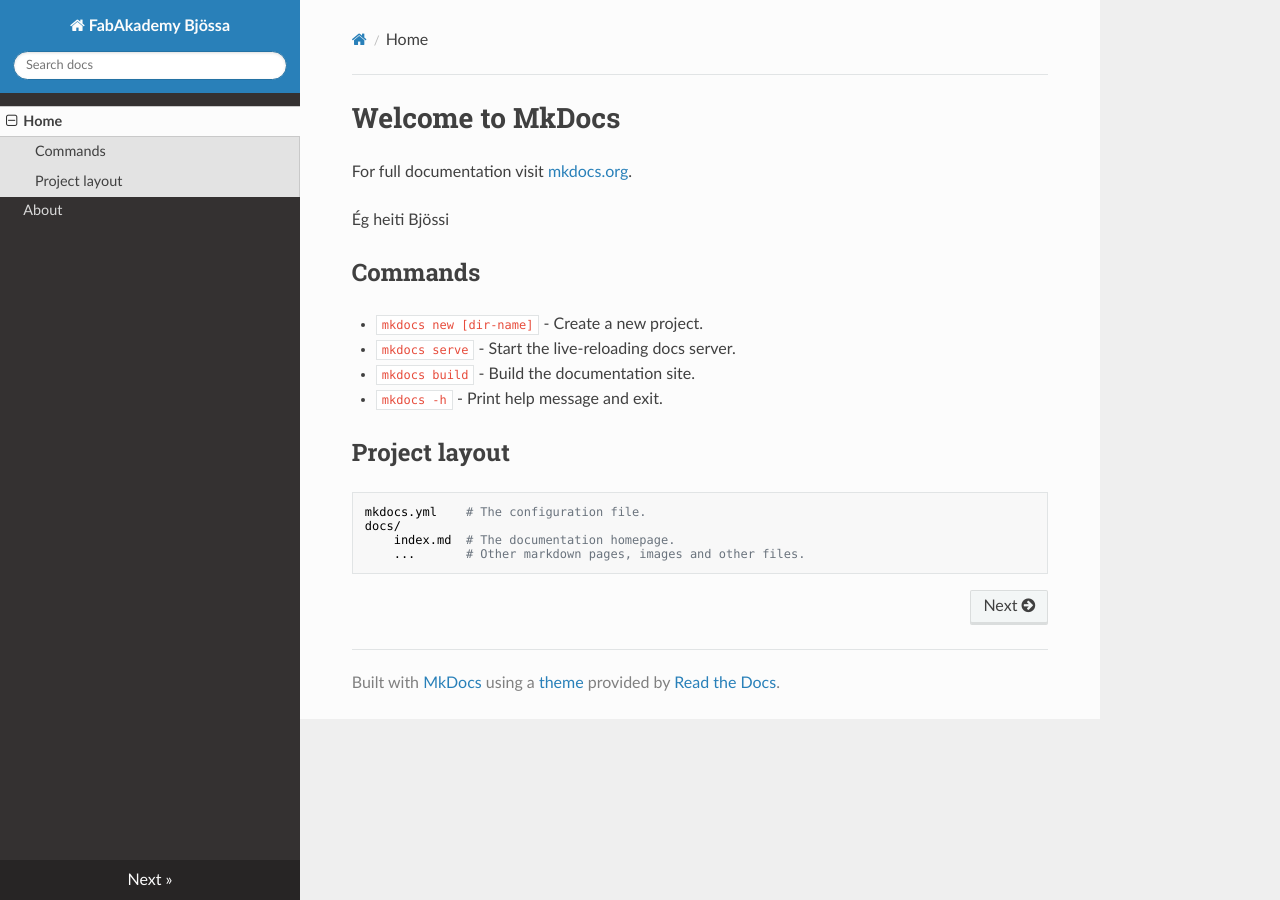
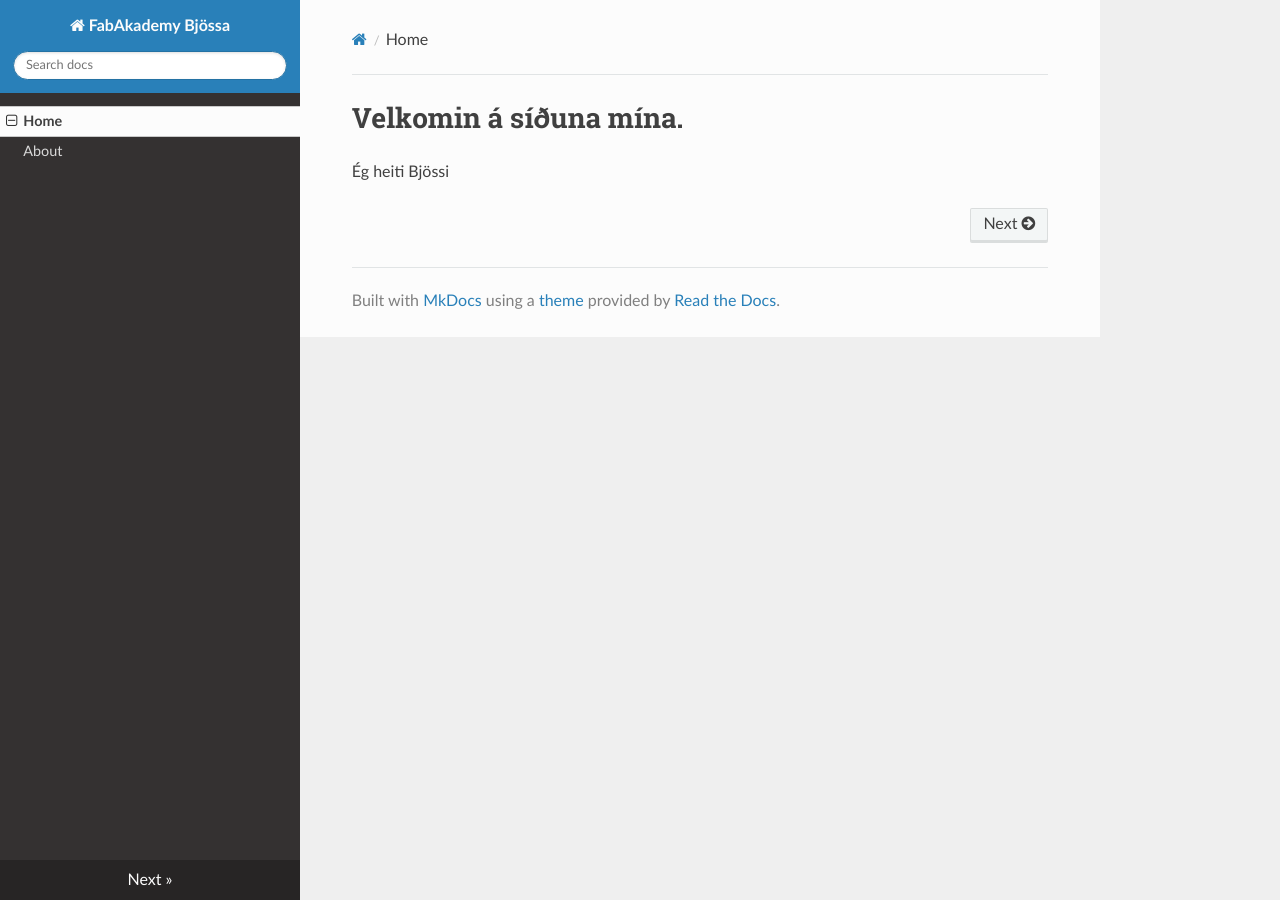
Before and after one commit to BearIceland/Bj-ssi-Akureyri, an MkDocs documentation site: the page built from docs/index.md, in a window 1280 px wide. Built offline with MkDocs 1.6.1, drawn with Linux system fonts in a browser that asks for light colours; nearby versions of some CDN libraries.

Commit message:
Breytti titli

```diff
--- a/docs/index.md
+++ b/docs/index.md
@@ -1,19 +1,3 @@
-# Welcome to MkDocs
-
-For full documentation visit [mkdocs.org](https://www.mkdocs.org).
+# Velkomin á síðuna mína.
 
 Ég heiti Bjössi
-
-## Commands
-
-* `mkdocs new [dir-name]` - Create a new project.
-* `mkdocs serve` - Start the live-reloading docs server.
-* `mkdocs build` - Build the documentation site.
-* `mkdocs -h` - Print help message and exit.
-
-## Project layout
-
-    mkdocs.yml    # The configuration file.
-    docs/
-        index.md  # The documentation homepage.
-        ...       # Other markdown pages, images and other files.
```
